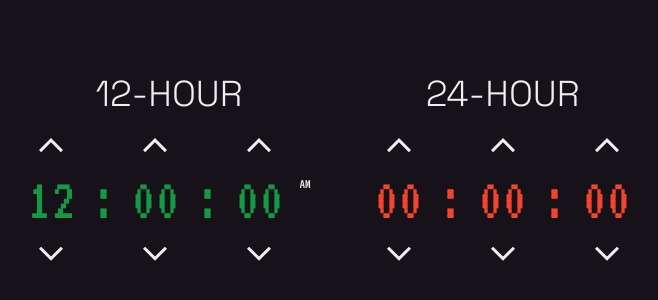
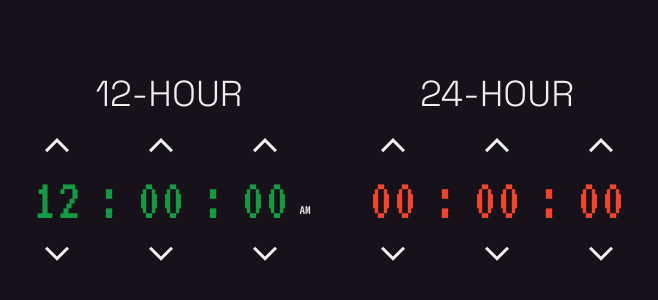
Before and after one commit to functionfaiecho/enhancedclock, a Next.js app: page / in a window 1280 px wide. Shown: the part 256-556 px from the top of the page, without its empty margins (311-969 px from the left). Built offline with nearby package versions, Linux system fonts and the light colour scheme.

Commit message:
Added some animation to the AM/PM change.

```diff
--- a/app/(components)/Clock.tsx
+++ b/app/(components)/Clock.tsx
@@ -94,13 +94,42 @@ const Clock: React.FC = () => {
               onDecrement={() => changeSecond(false, second, setSecond, setMinute, setHour12)} // Decrease second
             />
 
-            {/* AM/PM toggle - user can click to switch between AM and PM */}
-            <span
-              className="text-textColour text-sm ml-2 cursor-pointer flex items-end -mt-8"
-              onClick={() => toggleAMPM(setIsAM)} // Toggle AM/PM
-            >
-              {isAM ? "AM" : "PM"}
-            </span>
+            {/* AM/PM toggle - updated to show AM and PM with circular-like movement */}
+            <div className="relative flex flex-col items-center justify-center">
+              {/* AM */}
+              <div
+                className="absolute"
+                style={{
+                  top: isAM ? '0' : '100px',  // Move AM down when PM is active
+                  opacity: isAM ? 1 : 0,      // Hide AM when PM is active
+                  transition: "top 0.5s, opacity 0.5s",  // Smooth transition for AM/PM
+                }}
+              >
+                <span
+                  className="text-textColour text-sm cursor-pointer flex items-end"
+                  onClick={() => toggleAMPM(setIsAM)} // Toggle AM/PM
+                >
+                  AM
+                </span>
+              </div>
+
+              {/* PM */}
+              <div
+                className="absolute"
+                style={{
+                  top: isAM ? '100px' : '0',  // Move PM up when PM is active
+                  opacity: isAM ? 0 : 1,      // Hide PM when AM is active
+                  transition: "top 0.5s, opacity 0.5s",  // Smooth transition for AM/PM
+                }}
+              >
+                <span
+                  className="text-textColour text-sm cursor-pointer flex items-end"
+                  onClick={() => toggleAMPM(setIsAM)} // Toggle AM/PM
+                >
+                  PM
+                </span>
+              </div>
+            </div>
           </div>
         </div>
 
```
